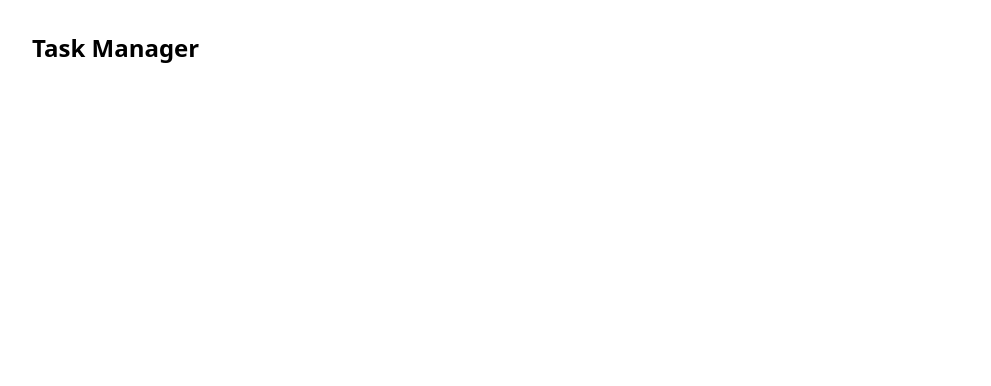
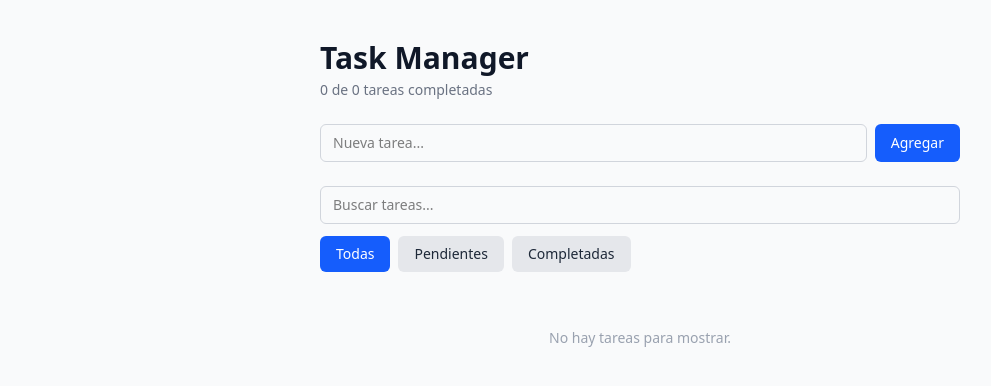
Before and after one commit to OsvaldoZakowicz/vue-task-manager, a Vue app: page / in a window 1280 px wide. Shown: the top 386 px of the page, without its empty margins (0-991 px from the left). Built offline with nearby package versions, Linux system fonts and the light colour scheme.

Commit message:
feat: HomeView integra todos los componentes de tareas

```diff
--- a/src/views/HomeView.vue
+++ b/src/views/HomeView.vue
@@ -1,5 +1,33 @@
+<script setup>
+import { useTasksStore } from '../stores/tasks'
+import TaskForm from '../components/tasks/TaskForm.vue'
+import TaskList from '../components/tasks/TaskList.vue'
+import TaskFilters from '../components/tasks/TaskFilters.vue'
+
+const store = useTasksStore()
+</script>
+
 <template>
-  <div class="p-8">
-    <h1 class="text-2xl font-bold">Task Manager</h1>
+  <div class="min-h-screen bg-gray-50">
+    <div class="max-w-2xl mx-auto px-4 py-10 flex flex-col gap-6">
+
+      <!-- encabezado -->
+      <div>
+        <h1 class="text-3xl font-bold text-gray-900">Task Manager</h1>
+        <p class="text-sm text-gray-500 mt-1">
+          {{ store.completedTasks }} de {{ store.totalTasks }} tareas completadas
+        </p>
+      </div>
+
+      <!-- formulario de nueva tarea -->
+      <TaskForm />
+
+      <!-- filtros y busqueda -->
+      <TaskFilters />
+
+      <!-- lista de tareas -->
+      <TaskList />
+
+    </div>
   </div>
 </template>
```
